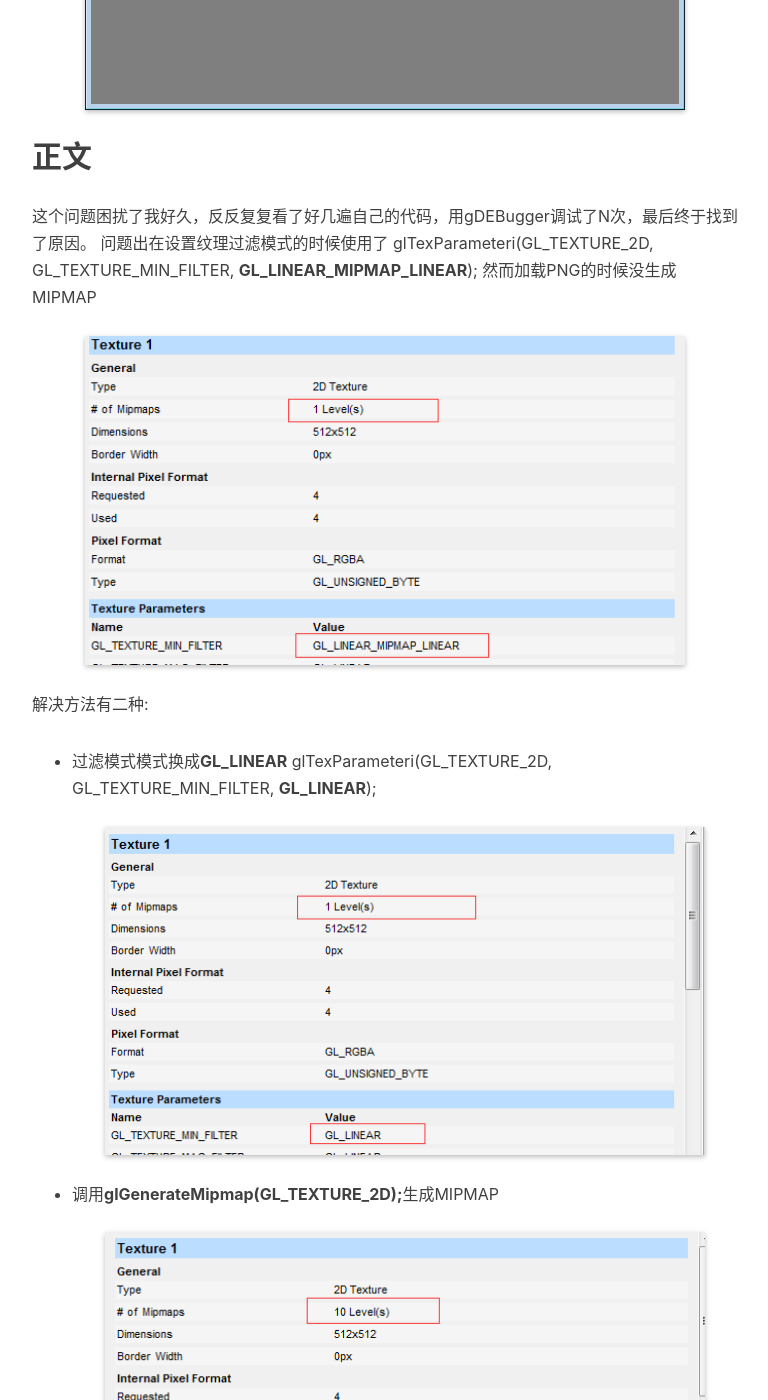
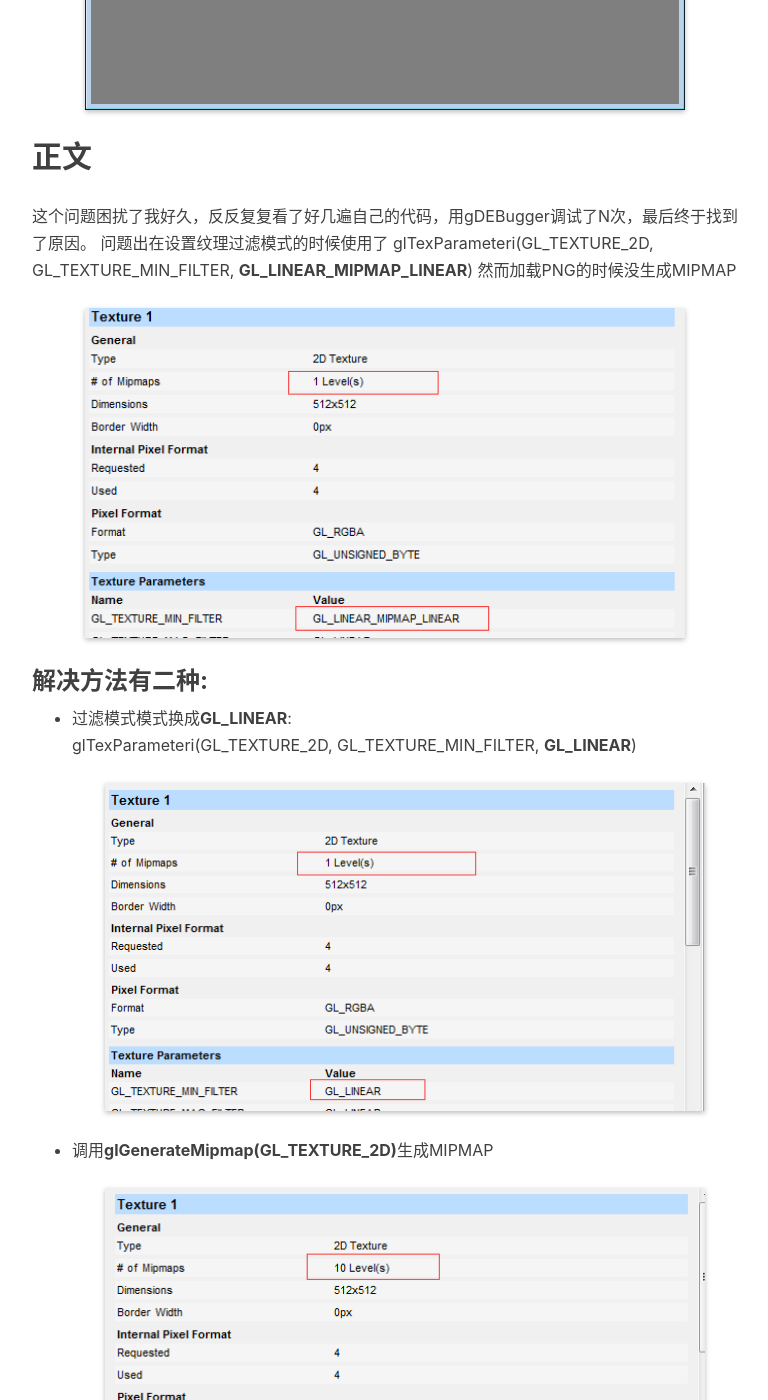
Before and after one commit to huangx916/huangx916.github.io, a Jekyll site: the page built from _posts/2017-12-04-libpng.markdown, in a window 1280 px wide and 1400 px high, scrolled down 1139 px. Shown: the whole window, without its empty margins (233-1001 px from the left). Built offline with Jekyll 4.4.1, drawn with Linux system fonts in a browser that asks for light colours; nearby versions of some CDN libraries; comment, search, counter and statistics services are not loaded; some of the changed lines change nothing that is shown.

Commit message:
do with png error

```diff
--- a/_posts/2017-12-04-libpng.markdown
+++ b/_posts/2017-12-04-libpng.markdown
@@ -21,13 +21,14 @@ tags:
 
 ## 正文
 这个问题困扰了我好久，反反复复看了好几遍自己的代码，用gDEBugger调试了N次，最后终于找到了原因。
-问题出在设置纹理过滤模式的时候使用了  glTexParameteri(GL_TEXTURE_2D, GL_TEXTURE_MIN_FILTER, **GL_LINEAR_MIPMAP_LINEAR**);
+问题出在设置纹理过滤模式的时候使用了  glTexParameteri(GL_TEXTURE_2D, GL_TEXTURE_MIN_FILTER, **GL_LINEAR_MIPMAP_LINEAR**)
 然而加载PNG的时候没生成MIPMAP
 <img class="shadow" src="/img/in-post/pngblack/2.png" width="600">
-解决方法有二种:
-* 过滤模式模式换成**GL_LINEAR** glTexParameteri(GL_TEXTURE_2D, GL_TEXTURE_MIN_FILTER, **GL_LINEAR**);
+### 解决方法有二种:
+* 过滤模式模式换成**GL_LINEAR**:
+glTexParameteri(GL_TEXTURE_2D, GL_TEXTURE_MIN_FILTER, **GL_LINEAR**)
 <img class="shadow" src="/img/in-post/pngblack/3.png" width="600">
-* 调用**glGenerateMipmap(GL_TEXTURE_2D);**生成MIPMAP
+* 调用**glGenerateMipmap(GL_TEXTURE_2D)**生成MIPMAP
 <img class="shadow" src="/img/in-post/pngblack/4.png" width="600">
 最后纹理正常显示出来了 :)
 <img class="shadow" src="/img/in-post/pngblack/5.png" width="600">
```
